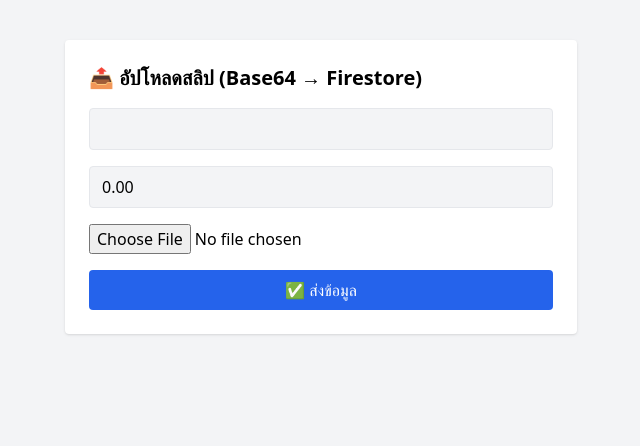
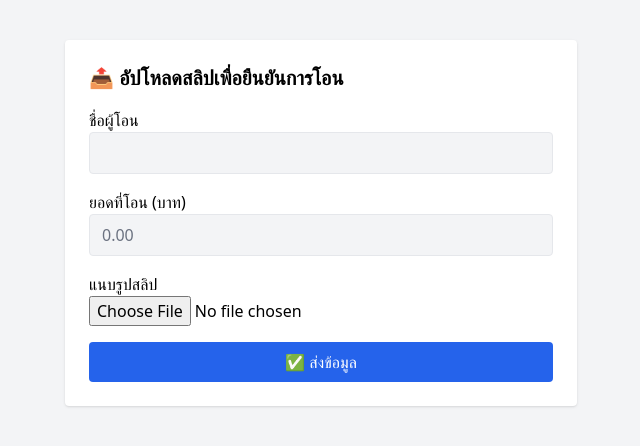
Before and after one commit to fredaoy/CK-Home-Care, a React (Vite) app: page /upload-slip in a window 1280 px wide. Shown: the top 446 px of the page, without its empty margins (319-959 px from the left). Built offline with nearby package versions, Linux system fonts and the light colour scheme.

Commit message:
First commit: Init project

```diff
--- a/src/pages/UploadSlip.jsx
+++ b/src/pages/UploadSlip.jsx
@@ -2,7 +2,7 @@ import React, { useEffect, useState } from 'react';
 import { addDoc, collection } from 'firebase/firestore';
 import { db } from '../firebase';
 
-export default function UploadSlip() {
+function UploadSlip() {
   const [file, setFile] = useState(null);
   const [slipBase64, setSlipBase64] = useState('');
   const [loading, setLoading] = useState(false);
@@ -31,7 +31,7 @@ export default function UploadSlip() {
 
     const reader = new FileReader();
     reader.onloadend = () => {
-      setSlipBase64(reader.result); // base64 แบบเต็ม
+      setSlipBase64(reader.result);
     };
     if (selectedFile) {
       reader.readAsDataURL(selectedFile);
@@ -73,14 +73,28 @@ export default function UploadSlip() {
   return (
     <div className="min-h-screen bg-gray-100 py-10 px-4">
       <div className="max-w-lg mx-auto bg-white p-6 rounded shadow">
-        <h2 className="text-xl font-bold mb-4">📤 อัปโหลดสลิป (Base64 → Firestore)</h2>
+        <h2 className="text-xl font-bold mb-4">📤 อัปโหลดสลิปเพื่อยืนยันการโอน</h2>
         <form onSubmit={handleSubmit} className="space-y-4">
-          <input type="text" value={name} disabled className="w-full border px-3 py-2 rounded bg-gray-100" />
-          <input type="number" value={amount.toFixed(2)} disabled className="w-full border px-3 py-2 rounded bg-gray-100" />
-
-          <input type="file" accept="image/*" onChange={handleFileChange} className="w-full" required />
-          {slipBase64 && <img src={slipBase64} alt="slip preview" className="w-32 mt-2 border rounded" />}
-
+          <div>
+            <label className="block font-medium">ชื่อผู้โอน</label>
+            <input type="text" value={name} disabled className="w-full border px-3 py-2 rounded bg-gray-100 text-gray-500" />
+          </div>
+          <div>
+            <label className="block font-medium">ยอดที่โอน (บาท)</label>
+            <input
+              type="number"
+              value={amount.toFixed(2)}
+              disabled
+              className="w-full border px-3 py-2 rounded bg-gray-100 text-gray-500"
+            />
+          </div>
+          <div>
+            <label className="block font-medium">แนบรูปสลิป</label>
+            <input type="file" accept="image/*" onChange={handleFileChange} className="w-full" required />
+            {slipBase64 && (
+              <img src={slipBase64} alt="preview" className="w-32 h-auto mt-2 rounded border" />
+            )}
+          </div>
           <button
             type="submit"
             disabled={loading}
@@ -94,6 +108,7 @@ export default function UploadSlip() {
   );
 }
 
+export default UploadSlip;
 
 
 
```
